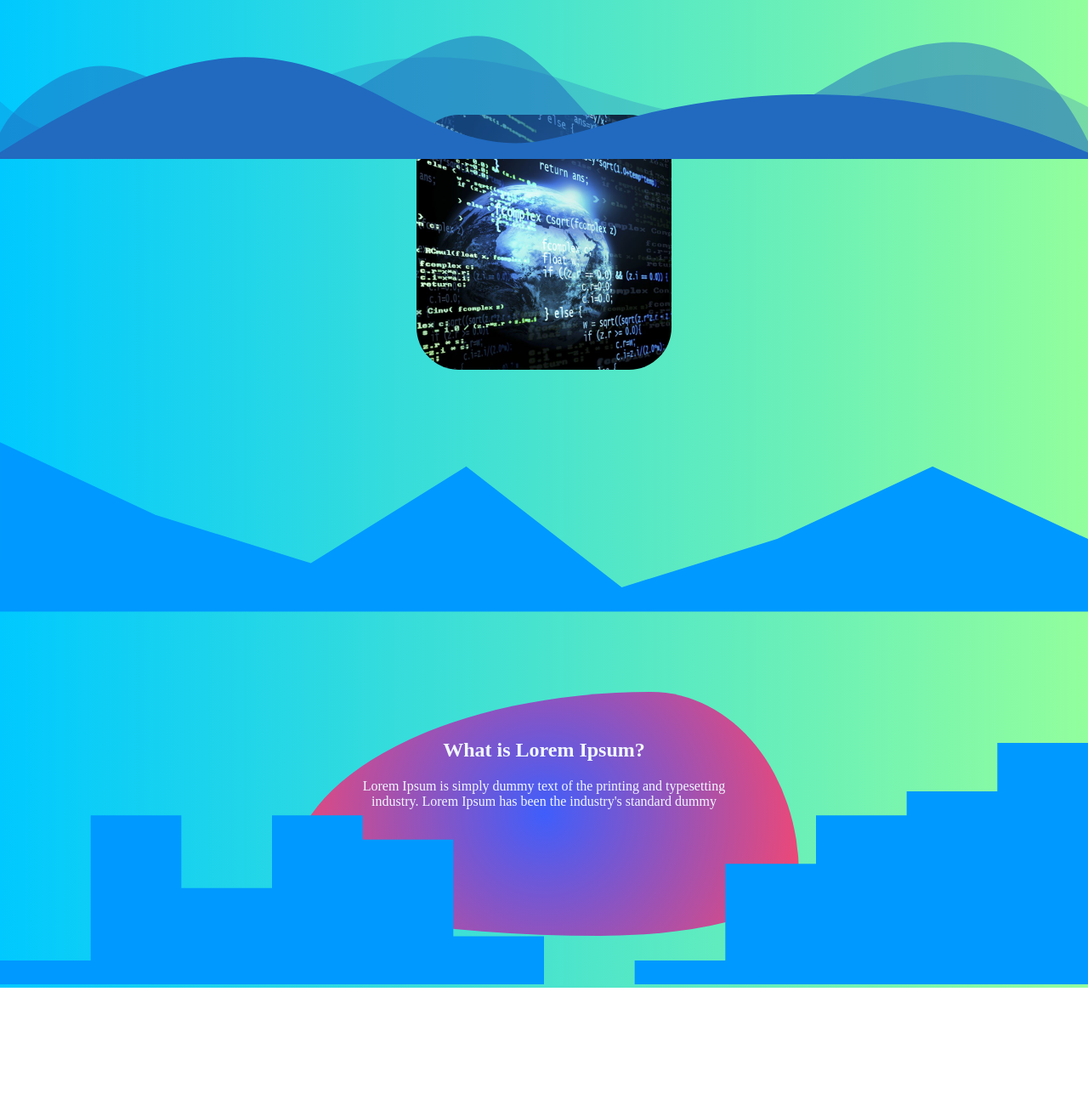
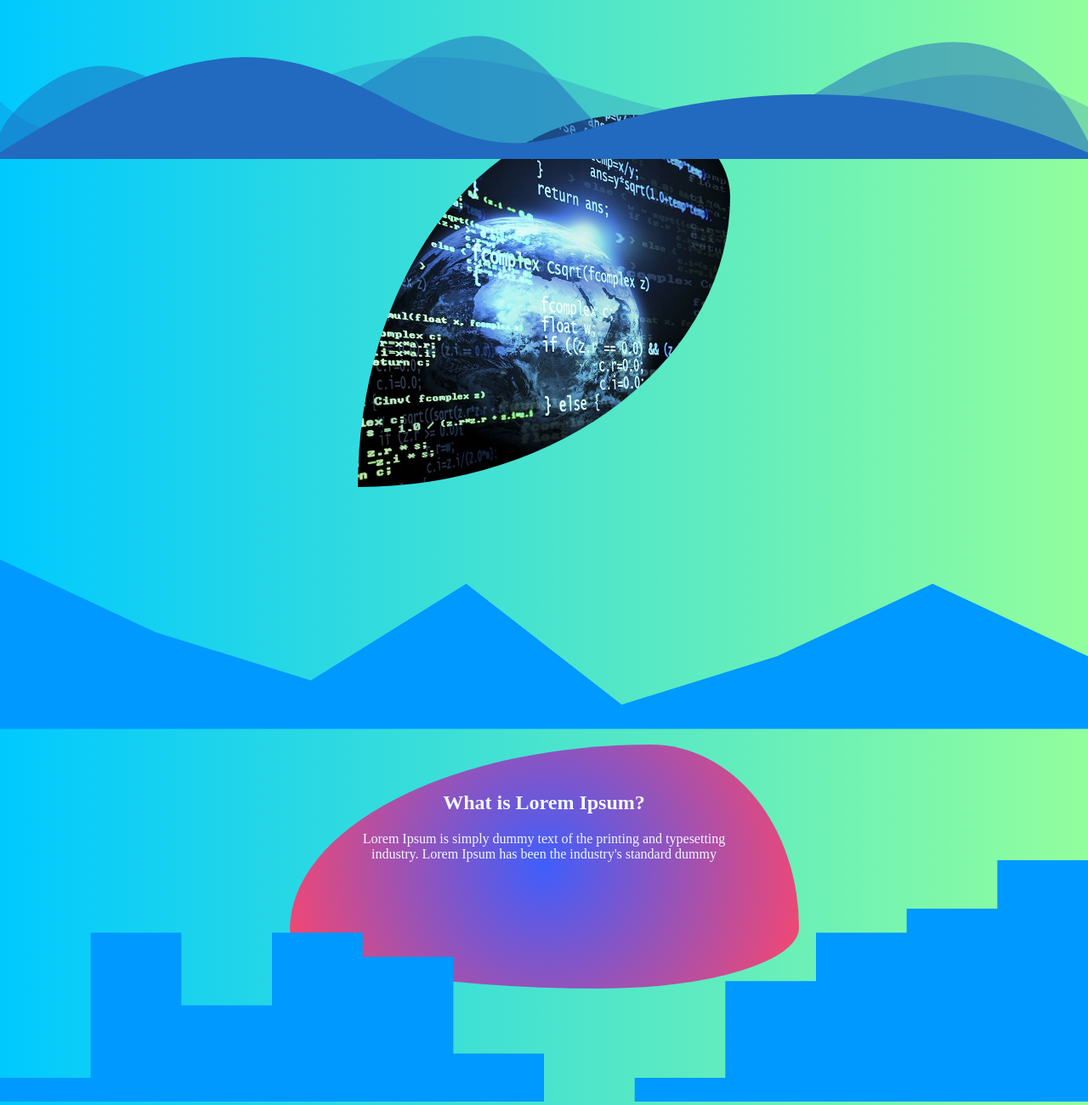
Before and after one commit to sakshimawar117/curve, a plain HTML site: page index.html in a window 1280 px wide. Shown: the part 613-1913 px from the top of the page at 85% size. Before the commit the page ends 1775 px from the top, so only its background shows below. Drawn offline with Linux system fonts and the light colour scheme.

Commit message:
curve project

```diff
--- a/asset/css/curve.css
+++ b/asset/css/curve.css
@@ -41,13 +41,13 @@ position: absolute;
     justify-content: center;
     margin: 0px;
 }
-.image{width: 300px;
-    height: 300px;
+.image{width: 438px;
+    height: 438px;
     margin-top: 80px;
     background-image: url("../image/background.jpg");
 background-position: center;
 background-size: cover;
-border-radius: 50px;
+border-radius: 73% 27% 100% 0% / 100% 22% 78% 0%;
 }
 
 
@@ -91,14 +91,15 @@ svg{margin:0px;
         border-radius: 71% 29% 39% 61% / 76% 75% 25% 24% ;
         background: rgb(63,94,251);
 background: radial-gradient(circle, rgba(63,94,251,1) 0%, rgba(252,70,107,1) 100%);
-        margin-top: -60px;
+        margin-top: -136px;
 
 
 
 
     }
     .pragraph2{
-        width: 480px;
+        width: 569px;
+        height: 182px;
         text-align: center;
         margin-top: 55px;
         color: aliceblue;
```
